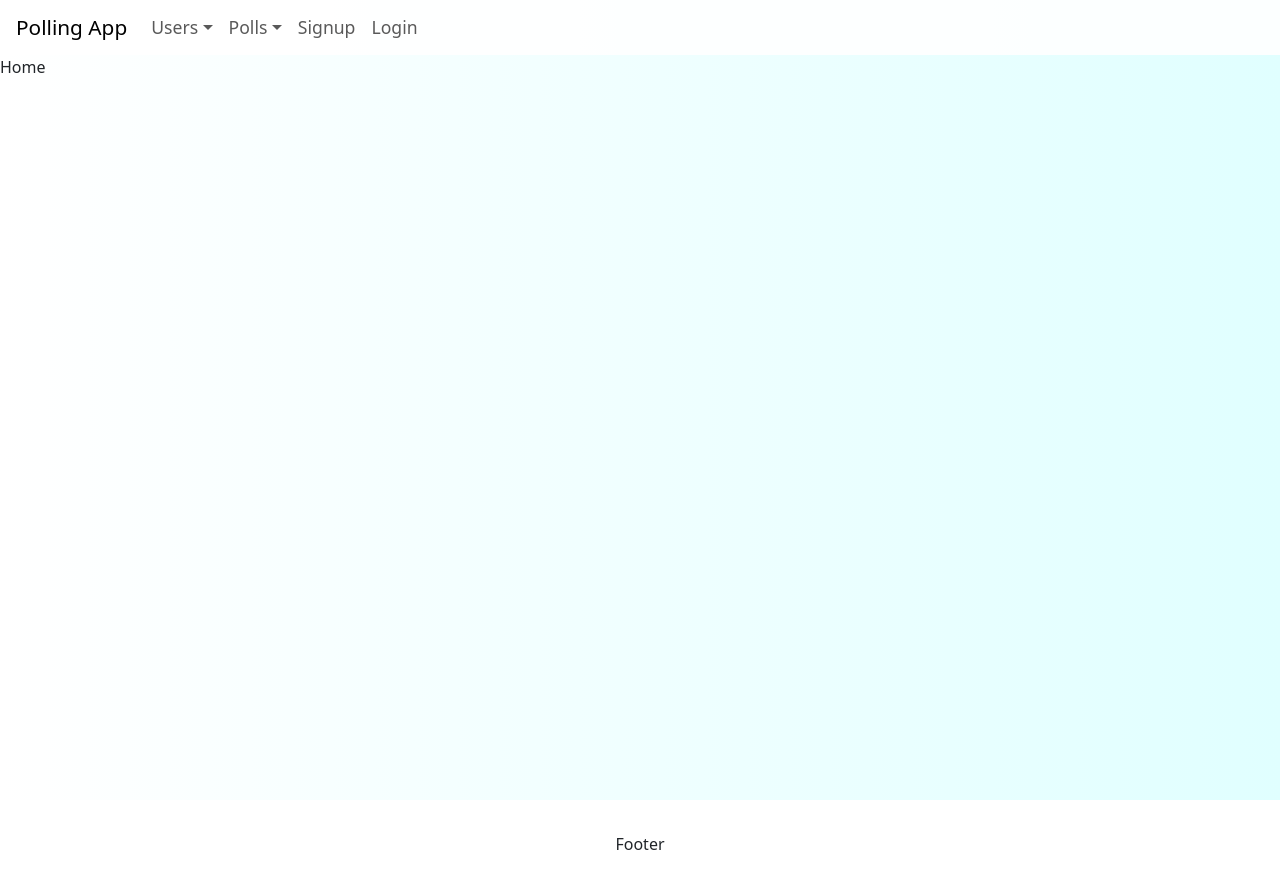
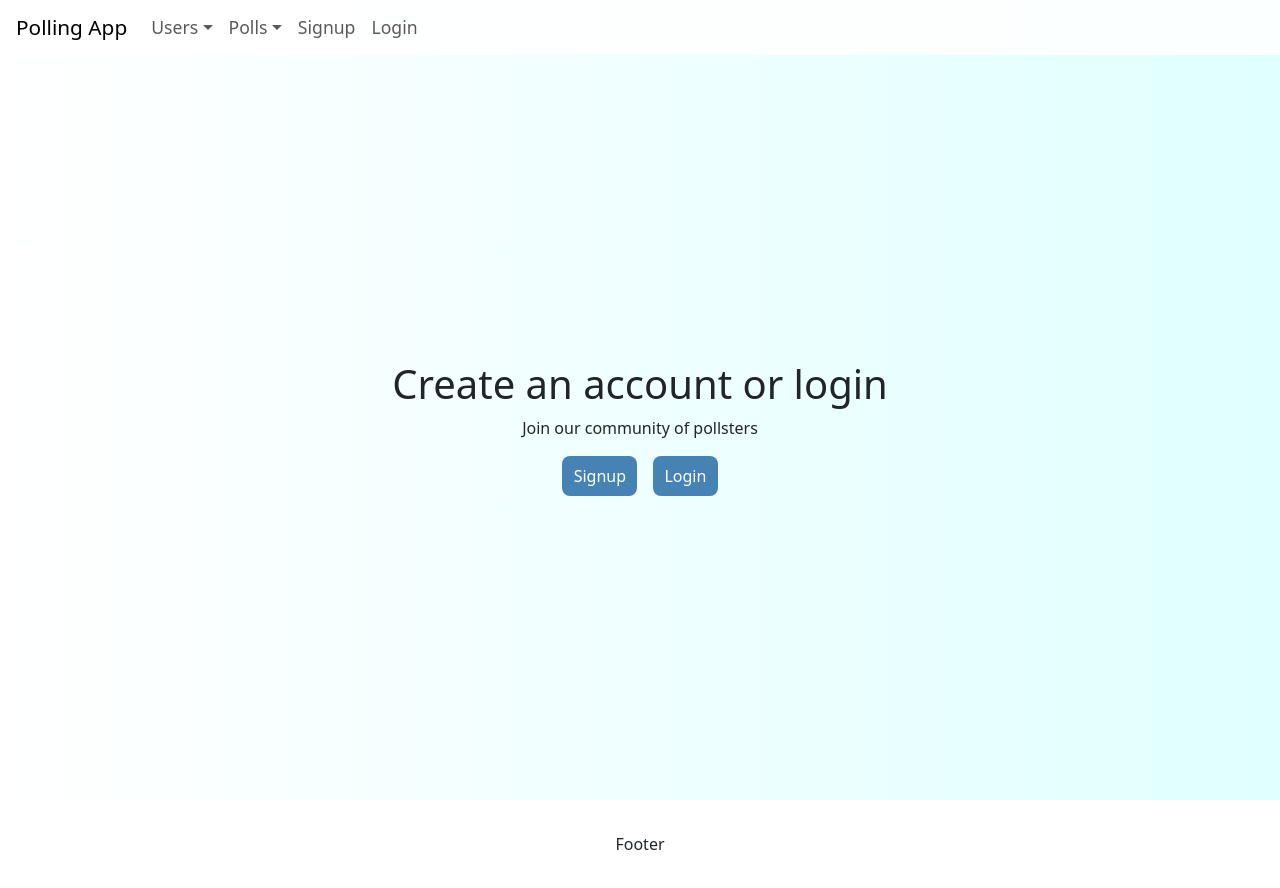
Before and after one commit to cyoung-sudo/voting-app-2-client, a React (Vite) app: page / in a window 1280 px wide. Built offline with nearby package versions, Linux system fonts and the light colour scheme; no server answers.

Commit message:
added home page

```diff
--- a/src/pages/home/Home.scss
+++ b/src/pages/home/Home.scss
@@ -0,0 +1,21 @@
+#home {
+  > div {
+    height: calc(100vh - var(--navbar-height));
+  }
+}
+
+#home-noAuth, #home-auth {
+  display: flex;
+  flex-direction: column;
+  justify-content: center;
+  align-items: center;
+  padding: 1rem;
+  text-align: center;
+  button {
+    margin: 0 0.5rem;
+    border: 0;
+    border-radius: var(--border-radius);
+    background-color: var(--theme-color-1);
+    color: white;
+  }
+}
--- a/src/pages/home/Home.tsx
+++ b/src/pages/home/Home.tsx
@@ -1,10 +1,61 @@
 import "./Home.scss";
+// Routing
+import { useNavigate } from "react-router-dom";
+// Hooks
+import { useAuth } from "../../hooks/AuthProvider";
+// Animation
+import { motion } from "framer-motion";
 
 const Home = () => {
+  // Hooks
+  const auth = useAuth();
+  const navigate = useNavigate();
+
   return(
-    <div id="home">
-      Home
-    </div>
+    <motion.div
+      initial={{ opacity: 0, scale: 0.5 }}
+      animate={{ opacity: 1, scale: 1 }}
+      transition={{ duration: 0.5 }}>
+      <div id="home">
+        {auth.authUser &&
+          <div id="home-auth">
+            <h1>Start polling now</h1>
+            <p>Vote on existing polls or create your own</p>
+            <div>
+              <button
+                onClick={() => navigate("/polls")}
+                className="btn-styling">
+                View Polls
+              </button>
+              <button
+                onClick={() => navigate("/polls/new")}
+                className="btn-styling">
+                Create Poll
+              </button>
+            </div>
+          </div>
+        }
+
+        {!auth.authUser &&
+          <div id="home-noAuth">
+            <h1>Create an account or login</h1>
+            <p>Join our community of pollsters</p>
+            <div>
+              <button
+                onClick={() => navigate("/auth/signup")}
+                className="btn-styling">
+                Signup
+              </button>
+              <button
+                onClick={() => navigate("/auth/login")}
+                className="btn-styling">
+                Login
+              </button>
+            </div>
+          </div>
+        }
+      </div>
+    </motion.div>
   )
 };
 
```
